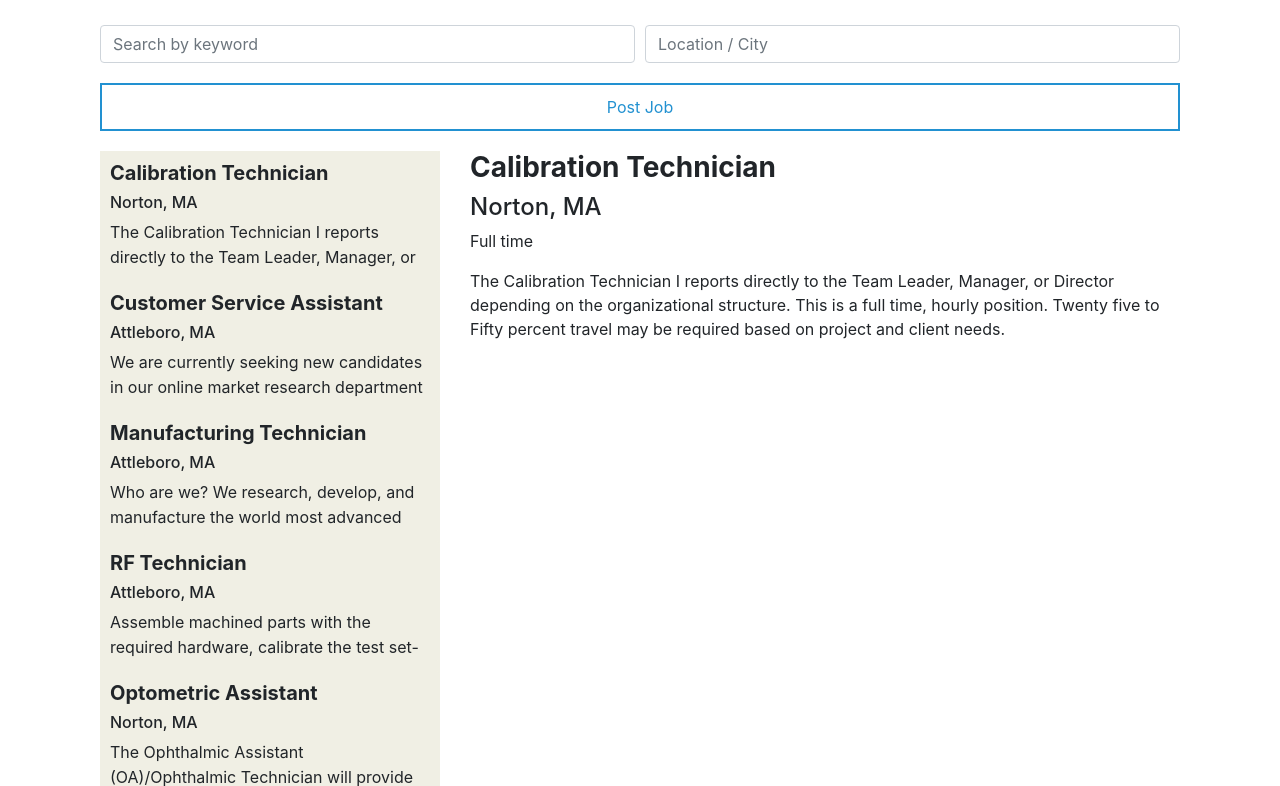
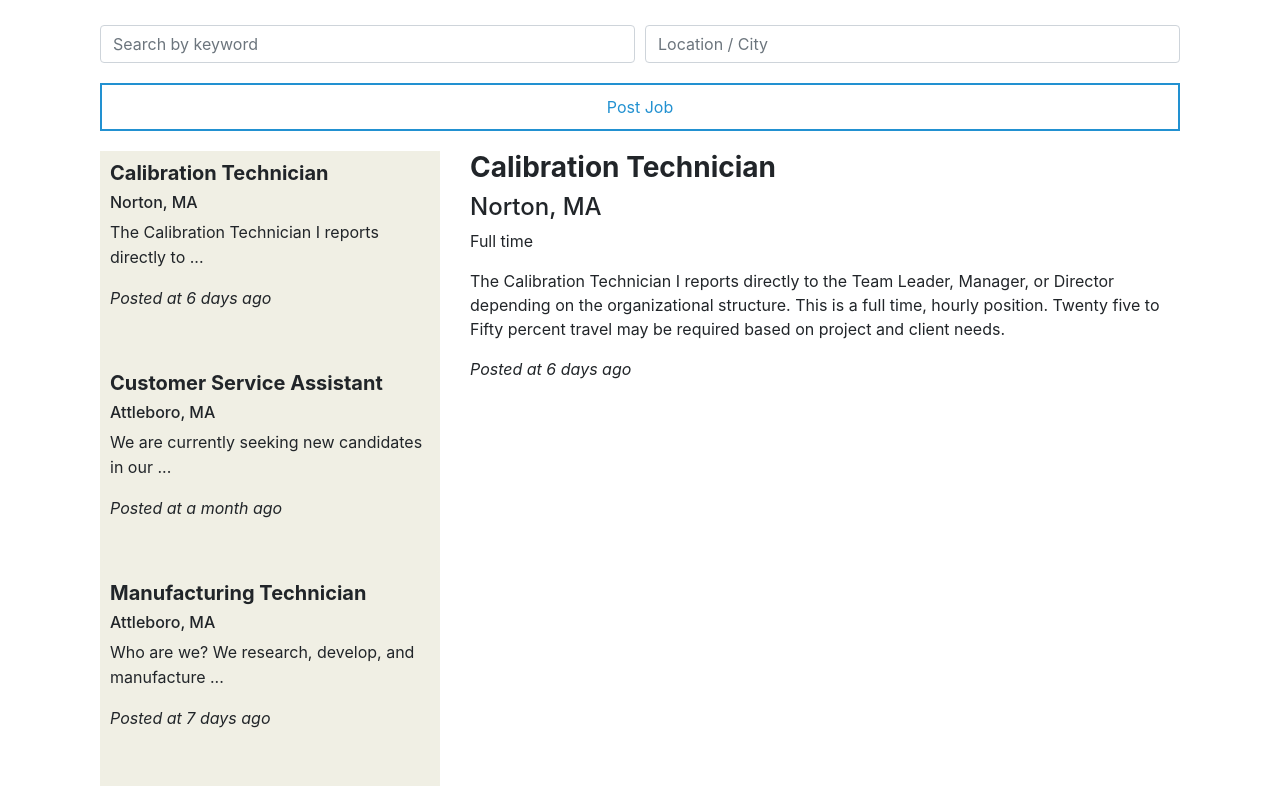
Before and after one commit to Spike002/Findwork, a plain HTML site: page index.html in a window 1280 px wide. Shown: the part 103-889 px from the top of the page. Drawn offline with nearby package versions, Linux system fonts and the light colour scheme.

Commit message:
finished creating posted job

```diff
--- a/css/findwork.css
+++ b/css/findwork.css
@@ -22,15 +22,15 @@ textarea{
   padding: 10px 10px;
   margin: 0 0 10px 0;
   background-color: #F0EFE4;
-  height: 120px;
-  line-height:25px; /* Height / no. of lines to display */
+  height: 200px;
+  line-height:25px; /* Height / no. of lines to display  */
   overflow:hidden;
   border-radius: 5px;
 }
 
-.search-job-result p{
+/* .search-job-result p{
   margin-bottom: 30px;
-}
+} */
 
 .leftSide{
   display: block;
@@ -81,3 +81,17 @@ textarea{
   border-radius: 5px;
 
 }
+
+@media screen and (max-width: 767px){
+
+  .rightSide h3{
+    margin-top: 30px;
+  }
+
+  .search-job-result{
+
+    height: 160px;
+
+  }
+
+}
--- a/data.js
+++ b/data.js
@@ -3,41 +3,39 @@ let findworks = [{
   id: '315c81c0-bb80-4991-973d-1fec6f190543',
   title: 'Calibration Technician',
   location: 'Norton, MA',
-  description: 'The Calibration Technician I reports directly to the Team Leader, Manager, or Director depending on the organizational structure. This is a full time, hourly position. Twenty five to Fifty percent travel may be required based on project and client needs.',
-  type: 'Full time'
+  description: 'The Calibration Technician I reports directly  to the Team Leader, Manager, or Director depending on the organizational structure. This is a full time, hourly position. Twenty five to Fifty percent travel may be required based on project and client needs.',
+  type: 'Full time',
+  postedAt: 1566174462224
   },
   {
     id: '68eea440-ce73-4637-9d11-a58850686887',
     title: 'Customer Service Assistant',
     location: 'Attleboro, MA',
-    description: 'We are currently seeking new candidates in our online market research department in Attleboro, Massachusetts - MA. We are growing at a rapid rate and are looking for high-energy and passionate people who enjoy helping people and a chance to work from the comfort of your home.',
-    type: 'Full time'
+    description: 'We are currently seeking new candidates in our     market research department in Attleboro, Massachusetts - MA. We are growing at a rapid rate and are looking for high-energy and passionate people who enjoy helping people and a chance to work from the comfort of your home.',
+    type: 'Full time',
+    postedAt: 1563174462224
   },
   {
     id: '68eea440-ce73-4637-9d11-a58850687887',
     title: 'Manufacturing Technician',
     location: 'Attleboro, MA',
     description: 'Who are we? We research, develop, and manufacture the world most advanced inspection and measurement equipment for the semiconductor and nanoelectronics industries. We enable the digital age by pushing the boundaries of technology, creating tools capable of finding defects smaller than a wavelength of visible light. We create smarter processes so that technology leaders can manufacture high-performance chips—the kind in that phone in your pocket, the tablet on your desk and nearly every electronic device you own—faster and better. We re passionate about creating solutions that drive progress and help people do what would not be possible without us. The future is calling. Will you answer?',
-    type: 'Full time'
+    type: 'Full time',
+    postedAt: 1566074062284
   },
   {
     id: '68eea440-ce73-4637-9d11-a55850686887',
     title: 'RF Technician',
     location: 'Attleboro, MA',
     description: 'Assemble machined parts with the required hardware, calibrate the test set-up to make measurements based on test plan and create test reports. Understand drawings and assemble the parts accordingly, understanding of network analyzers for testing calibratio, taking S parameters using network analyzer, ability to read test plan to understand the required testing, ability to create test reports from the test data',
-    type: 'part time'
-  },
-  {
-    id: '68eea440-ce73-4637-9d11-a58750686887',
-    title: 'Optometric Assistant',
-    location: 'Norton, MA',
-    description: 'The Ophthalmic Assistant (OA)/Ophthalmic Technician will provide clinical assistance to the Eye Care Service providers by collecting & documenting patients’ medical and ophthalmic data into their electronic health record (EHR); follow up on patients and patient requests; triage patient phone calls and requests; perform routine or special testing procedures independently or with a provider; provide coverage in the Optical Shop as needed and participate in Eye Care Services’ daily operations.',
-    type: 'Full time'
+    type: 'part time',
+    postedAt: 1560774462284
   },
   {
     id: '2cec6955-173f-4889-b33e-a66533c446ae',
     title: 'Residential Support Staff',
     location: 'Boston',
     description: 'Our mission is to teach, support, and empower people with developmental disabilities and their families to live meaningful lives of their choice. Our vision is a world where individual differences are appreciated and celebrated, and where everyone contributes.',
-    type: 'Part time'
+    type: 'Part time',
+    postedAt: 1566674462284
     }]
--- a/findwork.js
+++ b/findwork.js
@@ -15,6 +15,7 @@ function showFullJobdescription(id = '315c81c0-bb80-4991-973d-1fec6f190543'){
           <h4>${work.location}</h4>
           <p>${work.type}</p>
           <p>${work.description}</p>
+          <em>Posted at ${moment(work.postedAt).fromNow()}</em>
         </div>
 
   `
@@ -22,6 +23,10 @@ function showFullJobdescription(id = '315c81c0-bb80-4991-973d-1fec6f190543'){
 
 }
 
+// Show less text
+const showLessText = function (text){
+  return `${text.slice(0,50)}...`;
+}
 
 // filter job list by location and keyword
 const renderFindwork = function (findworks, filter){
@@ -37,22 +42,23 @@ const renderFindwork = function (findworks, filter){
   let result ='';
   // Generate Job list to DOM
   findByKeywork.forEach(function (findwork){
+    const lessText = showLessText(findwork.description)
     result += `
     <div onclick="showFullJobdescription('${findwork.id}')">
       <div class="search-job-result">
         <h5><strong>${findwork.title}</strong></h5>
         <h6>${findwork.location}</h6>
-        <p>${findwork.description}</p>
+        <p>${lessText}</p>
+        <em>Posted at ${moment(findwork.postedAt).fromNow()}</em>
+
       </div>
     </div>
     `;
+  })
 
-
-  })
 
   document.querySelector('#search-result').innerHTML = result;
 }
-
 // Show Default Job list when initial start
 renderFindwork(findworks, filters)
 
@@ -82,13 +88,16 @@ document.querySelector("#post-job").style.display = "block"
 document.querySelector('#post-job').addEventListener('submit', function(e){
   e.preventDefault()
   const id = uuidv4();
+  const timestamp = moment().valueOf()
   findworks.unshift({
     id: id,
     title: e.target.elements.title.value,
     location: e.target.elements.location.value,
     description: e.target.elements.description.value,
-    type: e.target.elements.type.value
+    type: e.target.elements.type.value,
+    postedAt: timestamp
   })
   document.querySelector("#post-job").style.display = "none"
   renderFindwork(findworks, filters)
+  console.log(findworks);
 })
--- a/index.html
+++ b/index.html
@@ -48,9 +48,6 @@
           </div>
         </div>
       </div>
-
-
-
   </div>
 
 </div>
@@ -62,6 +59,7 @@
     <script src="https://code.jquery.com/jquery-3.3.1.slim.min.js" integrity="sha384-q8i/X+965DzO0rT7abK41JStQIAqVgRVzpbzo5smXKp4YfRvH+8abtTE1Pi6jizo" crossorigin="anonymous"></script>
     <script src="https://cdnjs.cloudflare.com/ajax/libs/popper.js/1.14.7/umd/popper.min.js" integrity="sha384-UO2eT0CpHqdSJQ6hJty5KVphtPhzWj9WO1clHTMGa3JDZwrnQq4sF86dIHNDz0W1" crossorigin="anonymous"></script>
     <script src="https://stackpath.bootstrapcdn.com/bootstrap/4.3.1/js/bootstrap.min.js" integrity="sha384-JjSmVgyd0p3pXB1rRibZUAYoIIy6OrQ6VrjIEaFf/nJGzIxFDsf4x0xIM+B07jRM" crossorigin="anonymous"></script>
+    <script src="https://cdnjs.cloudflare.com/ajax/libs/moment.js/2.20.1/moment-with-locales.min.js"></script>
     <script src="UUID.js"></script>
     <script src="data.js"></script>
     <script src="findwork.js"></script>
```
